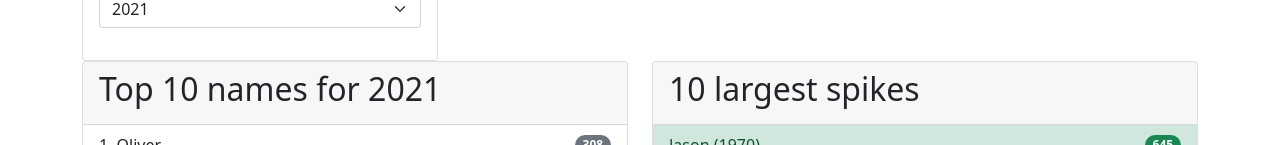
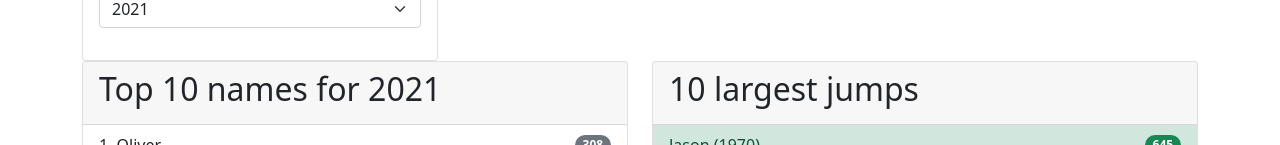
Before and after one commit to markhoney/name-wars, a Vue app: page / in a window 1280 px wide. Shown: the part 655-800 px from the top of the page. Built offline with nearby package versions, Linux system fonts and the light colour scheme.

Commit message:
New word

```diff
--- a/src/components/Spikes.vue
+++ b/src/components/Spikes.vue
@@ -1,7 +1,7 @@
 <template>
 	<b-card no-body>
 		<template #header>
-			<h2>{{top}} largest spikes</h2>
+			<h2>{{top}} largest jumps</h2>
 		</template>
 		<b-list-group flush>
 			<b-list-group-item v-for="spike in largest" :key="spike.name + spike.year" :variant="spike.diff > 0 ? 'success' : 'danger'" class="d-flex justify-content-between align-items-center">
```
Also changed, not shown: 2 other files (tests, documents, lock files or other folders).
